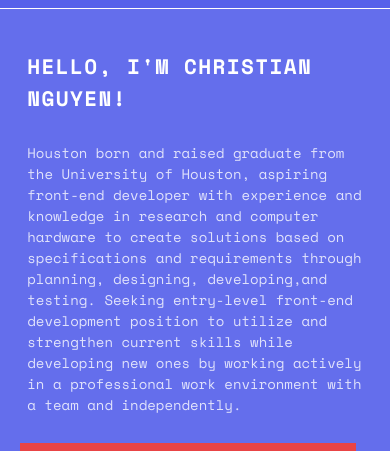
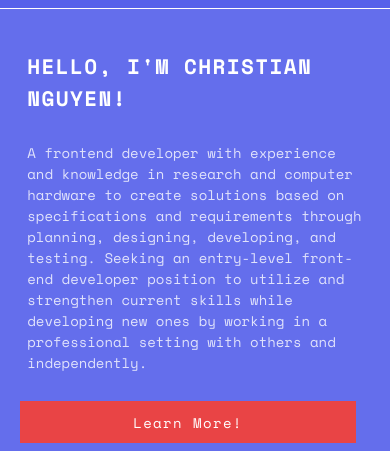
Before and after one commit to cnguyen-13/old-portfolio, a plain HTML site: page index.html in a window 390 px wide. Shown: the part 46-497 px from the top of the page. Drawn offline with nearby package versions, Linux system fonts and the light colour scheme.

Commit message:
Fixed bug with project cards not fading in and out properly

```diff
--- a/index.html
+++ b/index.html
@@ -6,7 +6,7 @@
   <meta http-equiv="X-UA-Compatible" content="IE=edge" />
   <meta name="viewport" content="width=device-width, initial-scale=1.0" />
   <meta name="description" content="Christian Nguyen Frontend Portfolio">
-  <link rel="stylesheet" href="./styles.min.css"/>
+  <link rel="stylesheet" href="./styles.min.css" />
   <script src="https://cdnjs.cloudflare.com/ajax/libs/gsap/3.6.1/gsap.min.js"
     integrity="sha512-cdV6j5t5o24hkSciVrb8Ki6FveC2SgwGfLE31+ZQRHAeSRxYhAQskLkq3dLm8ZcWe1N3vBOEYmmbhzf7NTtFFQ=="
     crossorigin="anonymous" referrerpolicy="no-referrer"></script>
@@ -22,6 +22,7 @@
 </head>
 
 <body class="body">
+
   <!-- Navigation Bar -->
   <header class="nav">
     <div class="nav__misc">
@@ -49,21 +50,21 @@
 
   <!-- Main Section -->
   <main class="main">
+
     <!-- Intro Section -->
     <section id="intro" class="intro portfolio__section">
       <div class="intro__half intro__half--dark">
         <div class="intro__text">
           <h2 class="intro__title intro__text-piece">Hello, I'm Christian Nguyen!</h2>
           <p class="intro__paragraph intro__text-piece">
-            Houston born and raised graduate from the University of
-            Houston, aspiring front-end developer with experience
+            A frontend developer with experience
             and knowledge in research and computer hardware to
             create solutions based on specifications and
-            requirements through planning, designing, developing,and
-            testing. Seeking entry-level front-end development
+            requirements through planning, designing, developing, and
+            testing. Seeking an entry-level front-end developer
             position to utilize and strengthen current skills while
-            developing new ones by working actively in a
-            professional work environment with a team and
+            developing new ones by working in a
+            professional setting with others and
             independently.
           </p>
           <div class="intro__buttons">
@@ -76,11 +77,10 @@
         </div>
       </div>
 
-      <div class="intro__half intro__half--light">
+      <div class="intro__half intro__half--light"></div>
+    </section>
+    <!-- End Intro Section -->
 
-      </div>
-    </section>
-    <!-- End Intro -->
     <!-- Skills Section-->
     <section id="skills" class="skills portfolio__section">
       <div class="skills__half skills__half--dark">
@@ -127,16 +127,17 @@
       </div>
     </section>
     <!-- End Skills -->
+
     <!-- Projects Section -->
     <section id="projects" class="projects portfolio__section">
       <div class="projects__half projects__half--dark">
         <section class="projects__text">
           <h2 class="projects__title projects__text-piece">Projects</h2>
           <p class="projects__paragraph projects__text-piece">These are projects created by me to
-            learn front-end technologies listed in the skills section above.
-            All projects aside of ones from challenge websites were designed by me in Figma (creating views at different
-            viewport sizes) before putting the design to code.
-            Here you may choose to view the code that goes into each project or simply view the end results yourself!
+            learn front-end technologies listed in the skills section above. All projects aside of ones from challenge
+            websites were designed by me in Figma (creating views at different
+            viewport sizes) before putting the design to code. Here you may choose to view the code that goes into each
+            project or simply view the end results yourself!
           </p>
           <section class="projects__sub-section">
             <h3 class="projects__sub-title projects__text-piece">Projects List</h3>
@@ -157,8 +158,11 @@
           </section>
         </section>
       </div>
+
+      <!-- Projects Showcase -->
       <div class="projects__half projects__half--light">
         <div class="projects__cards">
+
           <!-- Card # 1-->
           <div class="projects__card" id="weather">
             <div class="projects__card-text">
@@ -166,7 +170,8 @@
                 <h3 class="projects__card-title">Weather App</h3>
                 <p class="projects__card-subtitle">Project #1</p>
               </header>
-              <p class="projects__card-description">A Weather App that allows the user to
+              <p class="projects__card-description">
+                A Weather App that allows the user to
                 choose any city in the world and view
                 real time data about the weather,
                 temperatures, wind speeds, and more in
@@ -190,6 +195,7 @@
             </div>
           </div>
           <!-- End Card # 1-->
+
           <!-- Card # 2-->
           <div class="projects__card" id="cookbook">
             <div class="projects__card-text">
@@ -221,6 +227,7 @@
             </div>
           </div>
           <!-- End Card # 2-->
+
           <!-- Card # 3-->
           <div class="projects__card" id="easybank">
             <div class="projects__card-text">
@@ -251,6 +258,7 @@
             </div>
           </div>
           <!-- End Card # 3-->
+
           <!-- Card # 4-->
           <div class="projects__card" id="room">
             <div class="projects__card-text">
@@ -281,6 +289,7 @@
             </div>
           </div>
           <!-- End Card # 4-->
+
           <!-- Card # 5-->
           <div class="projects__card" id="indian">
             <div class="projects__card-text">
@@ -312,6 +321,7 @@
             </div>
           </div>
           <!-- End Card # 5-->
+
           <!-- Card # 6-->
           <div class="projects__card" id="portfolio">
             <div class="projects__card-text">
@@ -343,8 +353,10 @@
 
         </div>
       </div>
+      <!-- End of Projects Showcase -->
     </section>
     <!-- End Projects Section-->
+
     <!-- Contact -->
     <section class="contact portfolio__section" id="contact">
       <div class="contact__half contact__half--form">
@@ -370,9 +382,9 @@
       </div>
     </section>
     <!-- End Contact -->
+
   </main>
   <!-- End Main Section -->
 
 </body>
-
 </html>
--- a/javascript/initial.js
+++ b/javascript/initial.js
@@ -7,19 +7,23 @@ initialTl
 		duration: 0.7,
 		xPercent: -100,
 	})
-	.from(".main", {
-		duration: 0.7,
-		xPercent: -150,
-	})
+	.from(
+		".main",
+		{
+			duration: 1,
+			xPercent: -150,
+		},
+		"-=0.3"
+	)
 	.staggerFrom(
 		introTextPieces,
 		0.3,
 		{
 			x: "-0.5rem",
 			opacity: 0,
+			ease: "power3.out",
 		},
-		0.1,
-		"-=0.1"
+		0.1
 	)
 	.from(
 		".intro__half--light",
--- a/javascript/projects.js
+++ b/javascript/projects.js
@@ -27,18 +27,8 @@ cards.forEach(card => {
 		scrollTrigger: {
 			trigger: card,
 			start: `-25% 25%`,
-			end: "-15% 25%",
-			scrub: 1,
-		},
-		opacity: 1,
-	})
-
-	gsap.from(card, {
-		scrollTrigger: {
-			trigger: card,
-			start: "75% 15%",
-			end: "bottom 15%",
-			scrub: 1,
+			end: "bottom 25%",
+			toggleActions: "play reverse play reverse",
 		},
 		opacity: 1,
 	})
```
